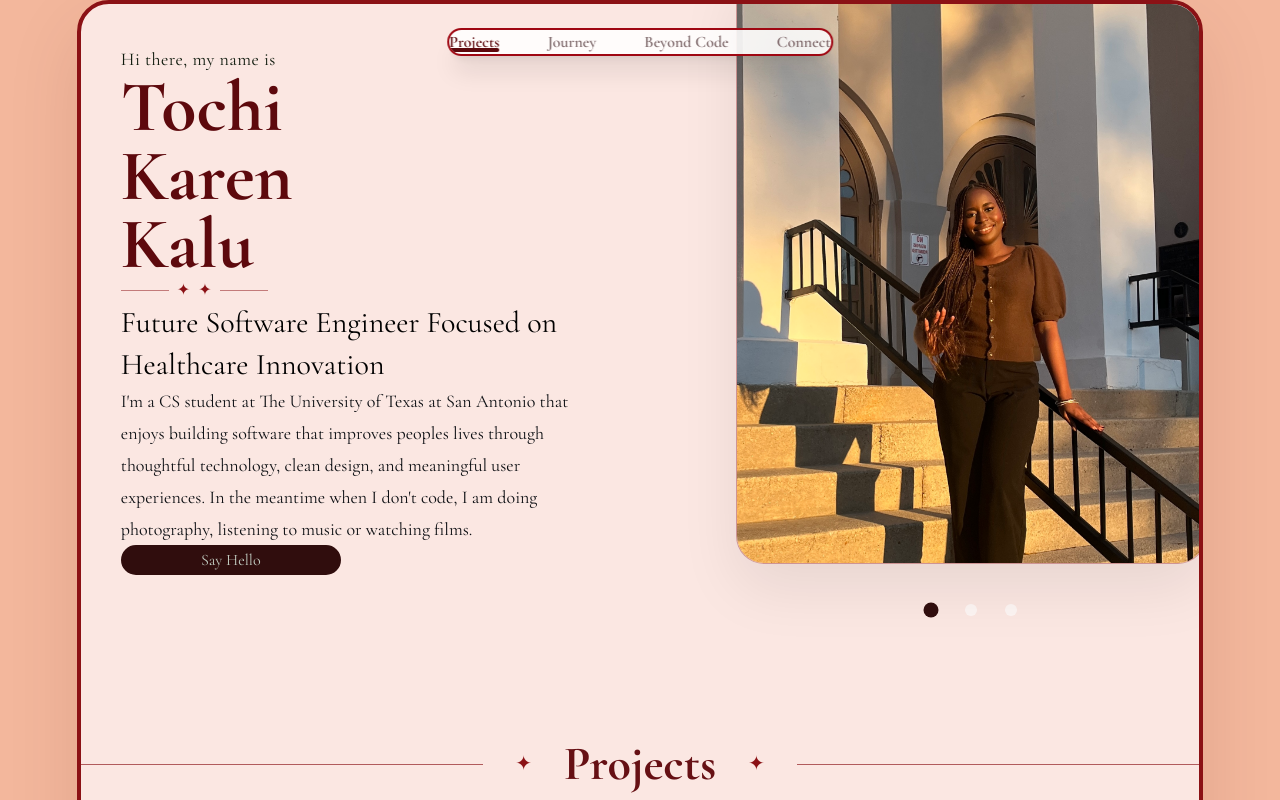
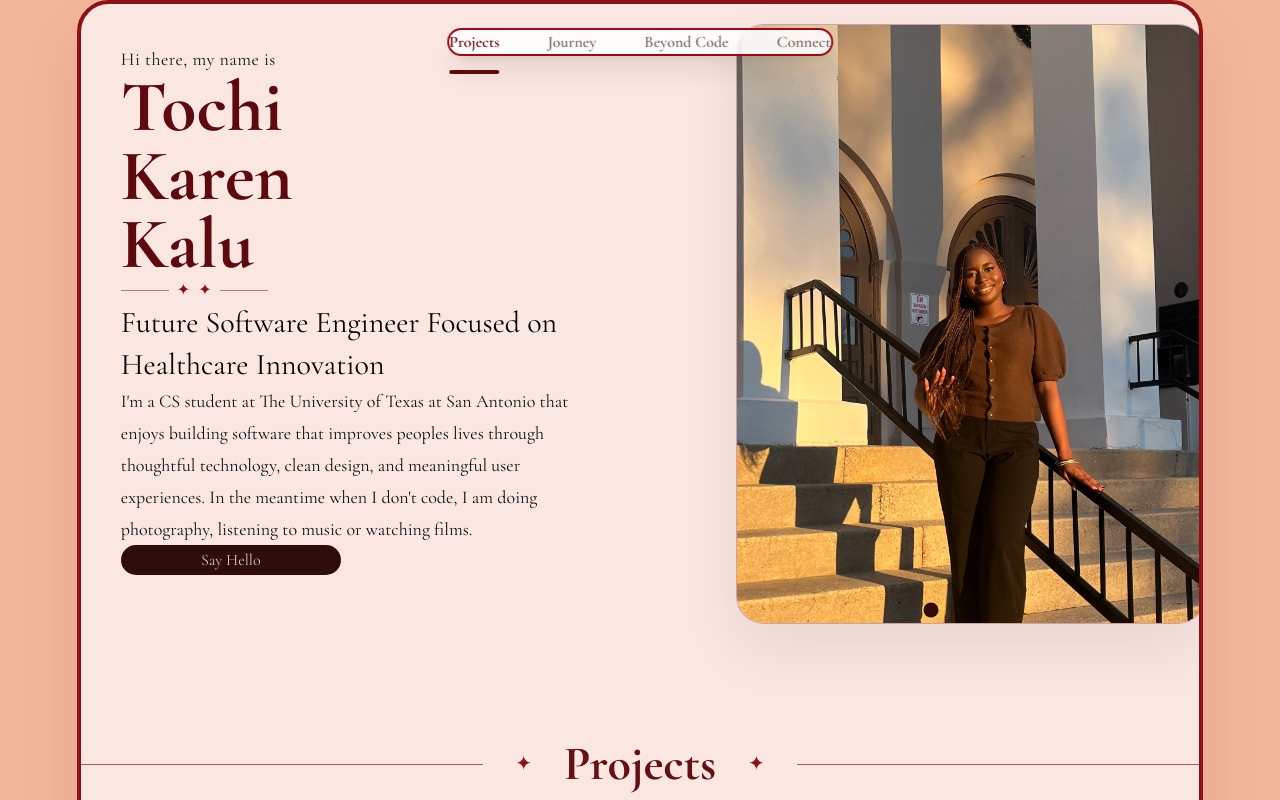
Before and after one commit to Karenkay6/portfolio, a Next.js app: page / in a window 1280 px wide. Shown: the top 800 px of the page. Built offline with nearby package versions, Linux system fonts and the light colour scheme.

Commit message:
Update hero spacing

```diff
--- a/components/Navbar.tsx
+++ b/components/Navbar.tsx
@@ -82,7 +82,7 @@ export default function Navbar() {
         className="
           relative
           max-w-[calc(100vw-24px)]
-          overflow-hidden
+          overflow-visible
           rounded-full
           border-2
           border-red-800
@@ -119,7 +119,7 @@ export default function Navbar() {
           <span
   className="
     absolute
-              bottom-[2px]
+    -bottom-5
     h-[4px]
     rounded-full
     bg-[#5d090d]
--- a/components/PhotoSlideshow.tsx
+++ b/components/PhotoSlideshow.tsx
@@ -23,29 +23,29 @@ export default function PhotoSlideshow() {
 
   return (
     <div className="flex w-full flex-col items-center">
-      {/* PHOTO FRAME */}
       <div
         className="
           relative
           aspect-[4/5]
-          w-full
-          max-w-[220px]
+          w-[88%]
+          max-w-[400px]
           overflow-hidden
-          rounded-[24px]
+          rounded-[26px]
           border
           border-[#8b1115]/40
-          bg-white/25
+          bg-white
           shadow-[0_25px_60px_rgba(0,0,0,0.08)]
 
-          min-[430px]:max-w-[380px]
+          min-[430px]:w-[86%]
+          min-[430px]:max-w-[440px]
 
-          sm:max-w-[430px]
+          sm:max-w-[470px]
           sm:rounded-[28px]
 
           lg:h-[600px]
           lg:w-[470px]
           lg:max-w-none
-          lg:-translate-y-10
+          lg:translate-y-5
         "
       >
         {photos.map((photo, index) => (
@@ -67,8 +67,7 @@ export default function PhotoSlideshow() {
         ))}
       </div>
 
-      {/* NAVIGATION DOTS */}
-      <div className="mt-6 flex gap-6 sm:gap-7 lg:mt-10">
+      <div className="mt-7 flex gap-7 lg:mt-10">
         {photos.map((_, index) => (
           <button
             key={index}
```
Lines whose indentation alone changed are shown as unchanged.
